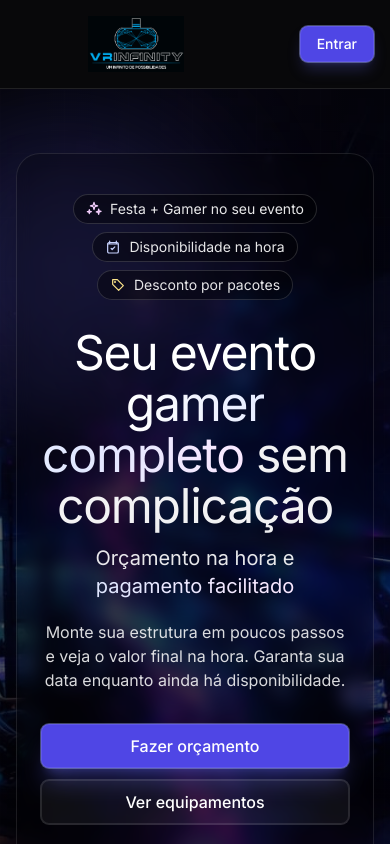
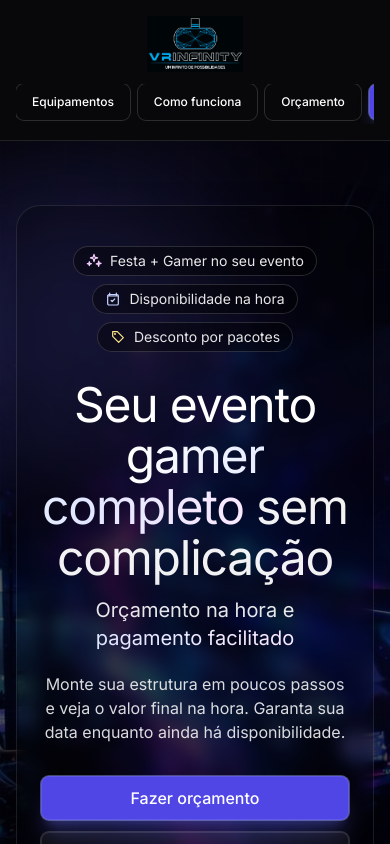
Before and after one commit to andersjc11/VRGH, a Next.js app: page / in a window 390 px wide. Shown: the top 844 px of the page. Built offline with nearby package versions, Linux system fonts and the light colour scheme; no server answers; the database is empty.

Commit message:
Header mobile público: logo central e menu abaixo

```diff
--- a/src/components/site/SiteHeader.tsx
+++ b/src/components/site/SiteHeader.tsx
@@ -74,16 +74,40 @@ export async function SiteHeader() {
             </div>
           </div>
         ) : (
-          <div className="flex items-center justify-between gap-3 md:hidden">
-            <SiteLogo
-              containerClassName="relative h-14 w-60 sm:h-16 sm:w-72"
-              sizes="(max-width: 640px) 240px, 288px"
-            />
-            <div>
+          <div className="md:hidden">
+            <div className="flex justify-center">
+              <SiteLogo
+                containerClassName="relative h-14 w-60 sm:h-16 sm:w-72"
+                sizes="(max-width: 640px) 240px, 288px"
+              />
+            </div>
+
+            <div className="mt-3 flex items-center gap-2 overflow-x-auto pb-1">
+              <Button
+                asChild
+                intent="ghost"
+                className="h-9 px-2 text-xs whitespace-nowrap ring-1 ring-white/15 sm:px-3 sm:text-sm"
+              >
+                <Link href={equipamentosHref}>Equipamentos</Link>
+              </Button>
+              <Button
+                asChild
+                intent="ghost"
+                className="h-9 px-2 text-xs whitespace-nowrap ring-1 ring-white/15 sm:px-3 sm:text-sm"
+              >
+                <Link href={comoFuncionaHref}>Como funciona</Link>
+              </Button>
+              <Button
+                asChild
+                intent="ghost"
+                className="h-9 px-2 text-xs whitespace-nowrap ring-1 ring-white/15 sm:px-3 sm:text-sm"
+              >
+                <Link href={orcamentoHref}>Orçamento</Link>
+              </Button>
               <Button
                 asChild
                 intent="primary"
-                className="h-9 px-4 text-sm shadow-lg shadow-brand-500/25 ring-1 ring-brand-300/40"
+                className="h-9 px-2 text-xs whitespace-nowrap shadow-lg shadow-brand-500/25 ring-1 ring-brand-300/40 sm:px-3 sm:text-sm"
               >
                 <Link href={loginHref}>Entrar</Link>
               </Button>
```
